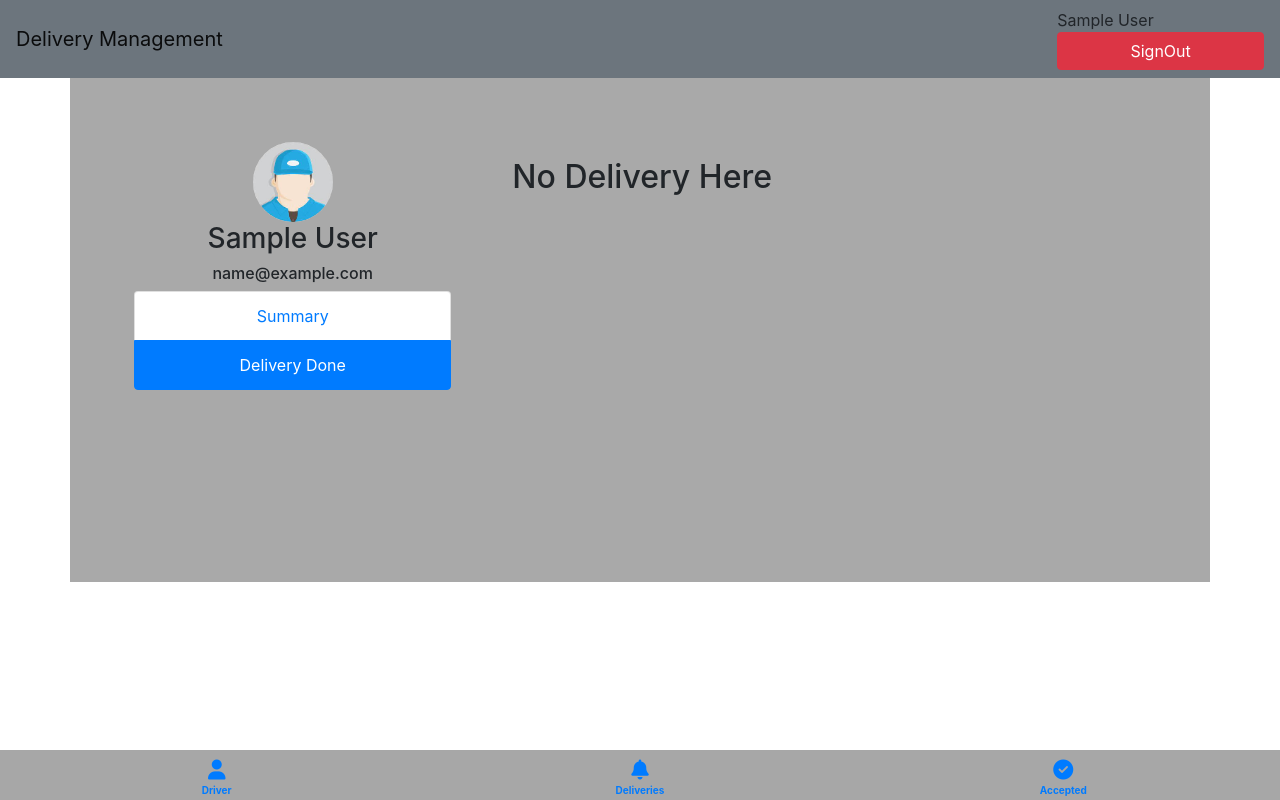
After one commit to Muhammadkorumtallee/FinalYearProject-Delivery, a Django app: page /driver/deliveries_done/ in a window 1280 px wide. The commit adds this page. Run offline with Django 3.2, Linux system fonts and the light colour scheme; the visitor is signed in with stand-in values (Sample User, id 1); data comes from the database, SQL or seed files in the repository; data that the repository does not hold is empty; some libraries are stand-ins or nearby versions.

Commit message:
profile done

```diff
--- a/core/driver/views.py
+++ b/core/driver/views.py
@@ -6,6 +6,9 @@
 from core.models import Delivery
 from django.contrib import messages
 from django.utils import timezone
+from django.contrib.auth import update_session_auth_hash
+from django.contrib.auth.forms import PasswordChangeForm
+from core.restaurant import forms
 
 
 @login_required(login_url="/signin/?next=/driver/")
@@ -52,7 +55,7 @@
         delivery.delivered_time = timezone.now()
         delivery.save()
 
-        return render(request,'driver/complete_delivery.html')
+        return render(request, 'driver/complete_delivery.html')
 
     return render(request, 'driver/delivering_delivery.html', {
         "GOOGLE_API_MAP": settings.GOOGLE_API_MAP,
@@ -61,8 +64,27 @@
 
 
 @login_required(login_url="/signin/?next=/driver/")
-def driver_profile(request):
-    return render(request, 'driver/driver_profile.html')
+def driver_info(request):
+    user_form = forms.UserForm(instance=request.user)
+    restaurant_form = forms.RestaurantForm(instance=request.user.restaurant)
+    passwordchange_form = PasswordChangeForm(request.user)
+
+    if request.method == "POST":
+
+        passwordchange_form = PasswordChangeForm(request.user, request.POST)
+        if passwordchange_form.is_valid():
+            user = passwordchange_form.save()
+            update_session_auth_hash(request, user)
+
+            messages.success(request, 'Password Updated Successfull')
+            return redirect(reverse('driver:driver_info'))
+
+    return render(request, 'driver/driver_info.html',
+                  {
+                      "user_form": user_form,
+                      "restaurant_form": restaurant_form,
+                      "passwordchange_form": passwordchange_form
+                  })
 
 
 @login_required(login_url="/signin/?next=/driver/")
@@ -70,8 +92,8 @@
     deliveries = Delivery.objects.filter(
         driver=request.user.driver, status_of_delivery=Delivery.DELIVERY_DELIVERED)
 
-
-    distance_traveled = round(sum(delivery.distance for delivery in deliveries),2)
+    distance_traveled = round(
+        sum(delivery.distance for delivery in deliveries), 2)
     total = sum(delivery.price for delivery in deliveries)
     number_deliveries = len(deliveries)
 
@@ -80,3 +102,13 @@
         "number_deliveries": number_deliveries,
         "distance_traveled": distance_traveled
     })
+
+
+@login_required(login_url="/signin/?next=/driver/")
+def deliveries_done(request):
+    deliveries = Delivery.objects.filter(
+        driver=request.user.driver, status_of_delivery=Delivery.DELIVERY_DELIVERED)
+
+    return render(request, 'driver/deliveries_done.html', {
+        "deliveries": deliveries
+    })
--- /dev/null
+++ b/core/templates/driver/deliveries_done.html
@@ -0,0 +1,54 @@
+{% extends 'driver/driver_profile.html' %}
+{% load static %}
+
+{% block main %}
+
+<div class="list-group m-3">
+    {% if deliveries %}
+    {% for d in deliveries %}
+    <div>
+        <div class="card">
+            <h6 class="text-center">Delivered At : {{ d.delivered_time }}</h6>
+            <div class="row card-body">
+                <div class="col-9">
+                    <div class="m-3">
+                        <em class="fas fa-solid fa-map-pin"></em>
+                        <strong class="m-3">{{ d.restaurant }}</strong>
+                    </div>
+
+                    <div class="m-3">
+                        <em class="fas fa-flag-checkered"></em>
+                        <strong class="m-2">{{ d.address }}</strong>
+                        <br>
+                        <small class="font-weight-bold">Information :</small>
+                        <small>{{ d.information }}</small>
+                    </div>
+                </div>
+
+                <div class="col-3">
+                    <div>
+                        <span
+                         class="badge m-3 {% if request.path == archived_delivery_url %}badge badge-danger{% else %} badge badge-success {% endif %}">{{ d.status_of_delivery }}
+                        </span>
+                        <h4 class="m-3">€{{ d.price }}0</h4>
+                    </div>
+                    {% if d.status_of_delivery == 'posted' %}
+                    <form method="POST">
+                        {% csrf_token %}
+                        <button type="submit" class="btn btn-danger" name="update">Cancel</button>
+                        <input type="hidden" value="{{ d.receipt_number }}" name="receipt_number">
+                    </form>
+                    {% endif %}
+                </div>
+            </div>
+        </div>
+    </div>
+    {% endfor %}
+    {% else %}
+    <div class="col-9">
+        <h2>No Delivery Here</h2>
+    </div>
+    {% endif %}
+</div>
+
+{% endblock %}
--- a/core/templates/driver/driver_profile.html
+++ b/core/templates/driver/driver_profile.html
@@ -6,6 +6,7 @@
 {% url 'driver:deliveries_available' as deliveries_available_url %}
 {% url 'driver:delivering_delivery' as delivering_delivery_url %}
 {% url 'driver:salary' as salary_url %}
+{% url 'driver:deliveries_done' as deliveries_done_url %}
 
 <nav class="navbar {% if not request.user.is_authenticated %} navbar-expand-lg {% endif %} navbar-light bg-secondary">
     <a class="navbar-brand" href="/">Delivery Management</a>
@@ -45,7 +46,7 @@
             </div>
             <div class="list-group text-center">
                 <a href="{% url 'driver:salary' %}" class="list-group-item {% if request.path == salary_url %} active {% endif %}">Summary</a>
-                <a href="#" class="list-group-item">Delivery Done</a>
+                <a href="{% url 'driver:deliveries_done' %}" class="list-group-item {% if request.path == deliveries_done_url %} active {% endif %}">Delivery Done</a>
             </div>
         </div>
         <div class="col-8">
--- a/core/templates/driver/nav_tabs.html
+++ b/core/templates/driver/nav_tabs.html
@@ -35,10 +35,10 @@
 
 {% url 'driver:deliveries_available' as deliveries_available_url %}
 {% url 'driver:delivering_delivery' as delivering_delivery_url %}
-{% url 'driver:driver_profile' as driver_profile_url %}
+{% url 'driver:driver_info' as driver_info_url %}
 
 <div class="bottom-nav-tabs d-flex">
-    <a href="{% url 'driver:driver_profile' %}" class="{% if request.path == driver_profile_url %}active{% endif %}">
+    <a href="{% url 'driver:driver_info' %}" class="{% if request.path == driver_info_url %}active{% endif %}">
         <em class="fas fa-user"></em>
         <span>Driver</span>
     </a>
--- a/finalproject/urls.py
+++ b/finalproject/urls.py
@@ -19,8 +19,9 @@
 
 driver_urlpatterns = [
     path('', d_views.home, name="home"),
-    path('driver_profile/', d_views.driver_profile, name="driver_profile"),
+    path('driver_info/', d_views.driver_info, name="driver_info"),
     path('salary/', d_views.salary, name="salary"),
+     path('deliveries_done/', d_views.deliveries_done, name="deliveries_done"),
 
     path('delivery/available/', d_views.deliveries_available_page, name="deliveries_available"),
     path('delivery/delivering/', d_views.delivering_delivery_page, name="delivering_delivery"),
```
Also changed, not shown: core/templates/driver/driver_info.html (added, +20 -0 lines).
